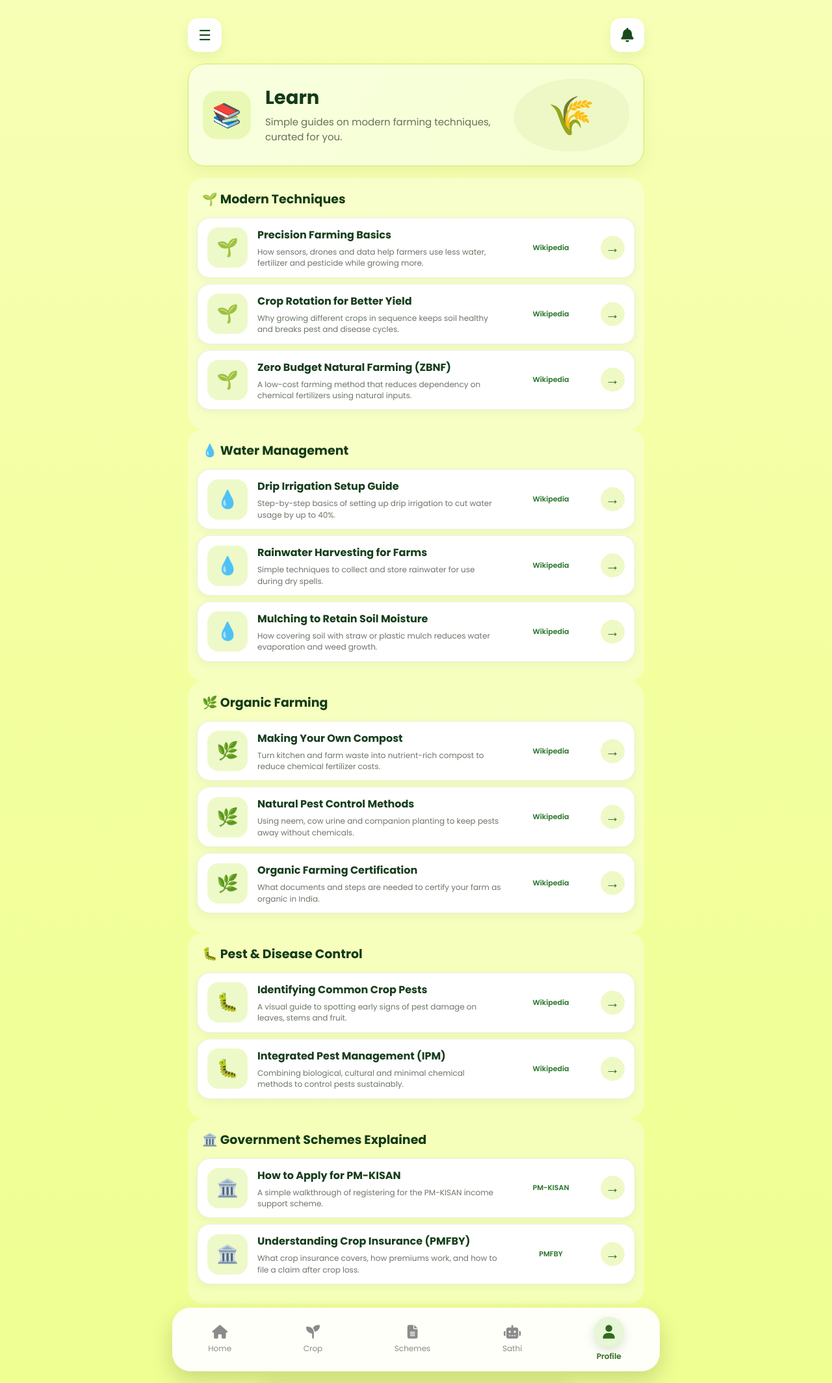
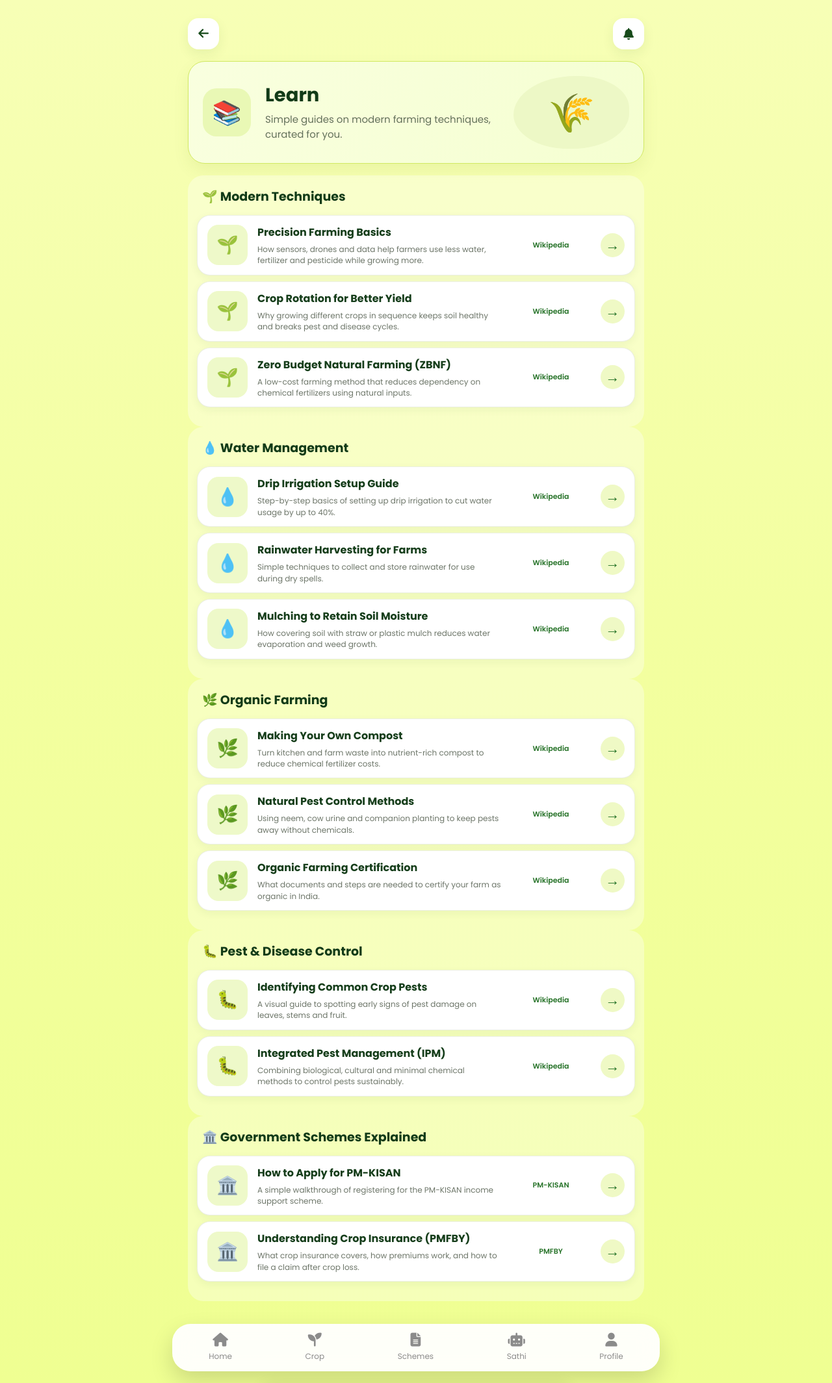
Before and after one commit to vaidehi-londhe/Annadata, a Flask app: page /learn in a window 1280 px wide. Shown: the whole page at 65% size. Run offline with Flask 3, Linux system fonts and the light colour scheme; the visitor is signed in with stand-in values (Sample User, id 1); some libraries are stand-ins or nearby versions; some web fonts are replaced.

Commit message:
add arrow instead of menu in learn section

```diff
--- a/templates/learn.html
+++ b/templates/learn.html
@@ -9,11 +9,11 @@
 <div class="schemes-page">
 
     <div class="top-actions">
-        <button class="menu-btn js-menu-btn" type="button">
-            ☰
-        </button>
+        <a href="{{ url_for('dashboard') }}" class="menu-btn" style="text-decoration:none; display:flex; align-items:center; justify-content:center; width:48px; height:48px; font-size:18px;">
+            <i class="fa-solid fa-arrow-left"></i>
+        </a>
 
-        <button class="notification-btn js-notif-bell" type="button">
+        <button class="notification-btn js-notif-bell" type="button" style="width:48px; height:48px; font-size:18px;">
             <i class="fa-solid fa-bell"></i>
         </button>
     </div>
@@ -55,7 +55,6 @@
         {% endfor %}
     </section>
     {% endfor %}
-
 </div>
 
 {% endblock %}
@@ -83,7 +82,7 @@
         <span>Sathi</span>
     </a>
 
-    <a href="{{ url_for('profile') }}" class="active">
+    <a href="{{ url_for('profile') }}">
         <i class="fa-solid fa-user"></i>
         <span>Profile</span>
     </a>
```
